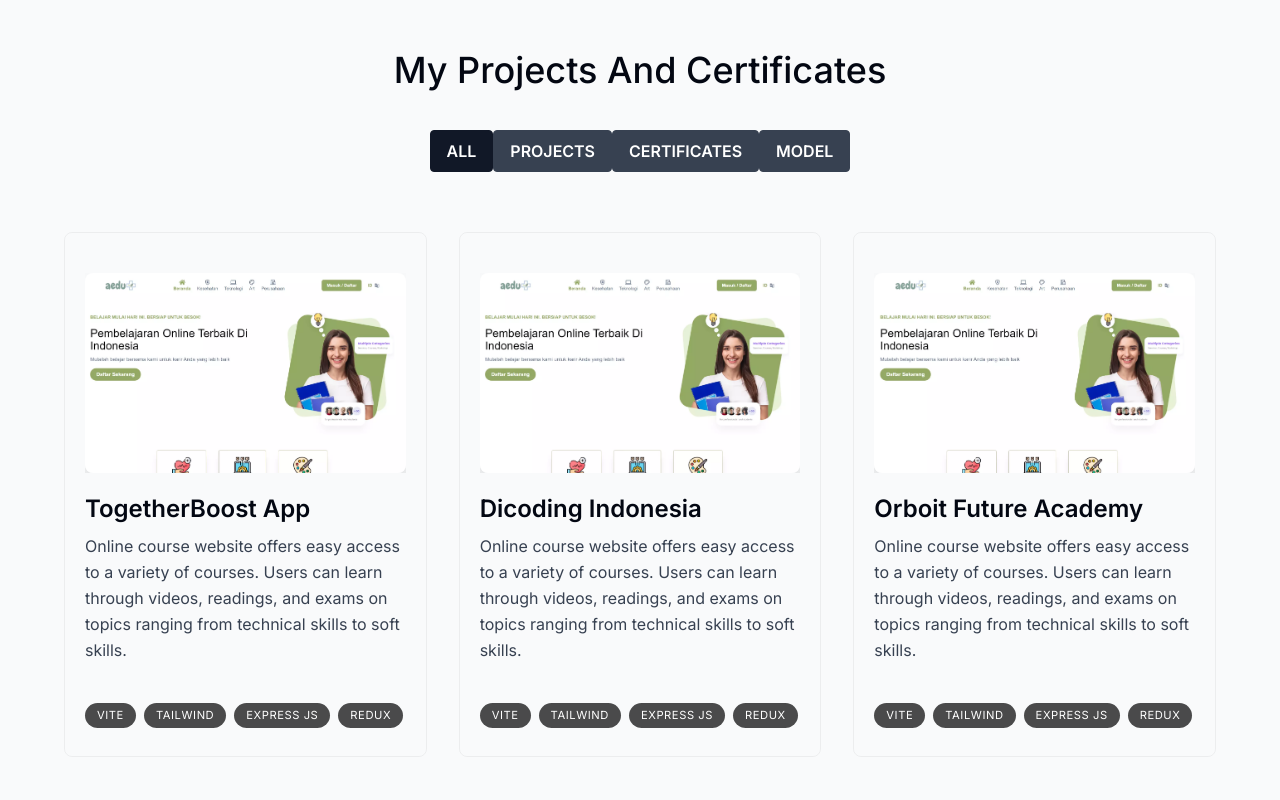
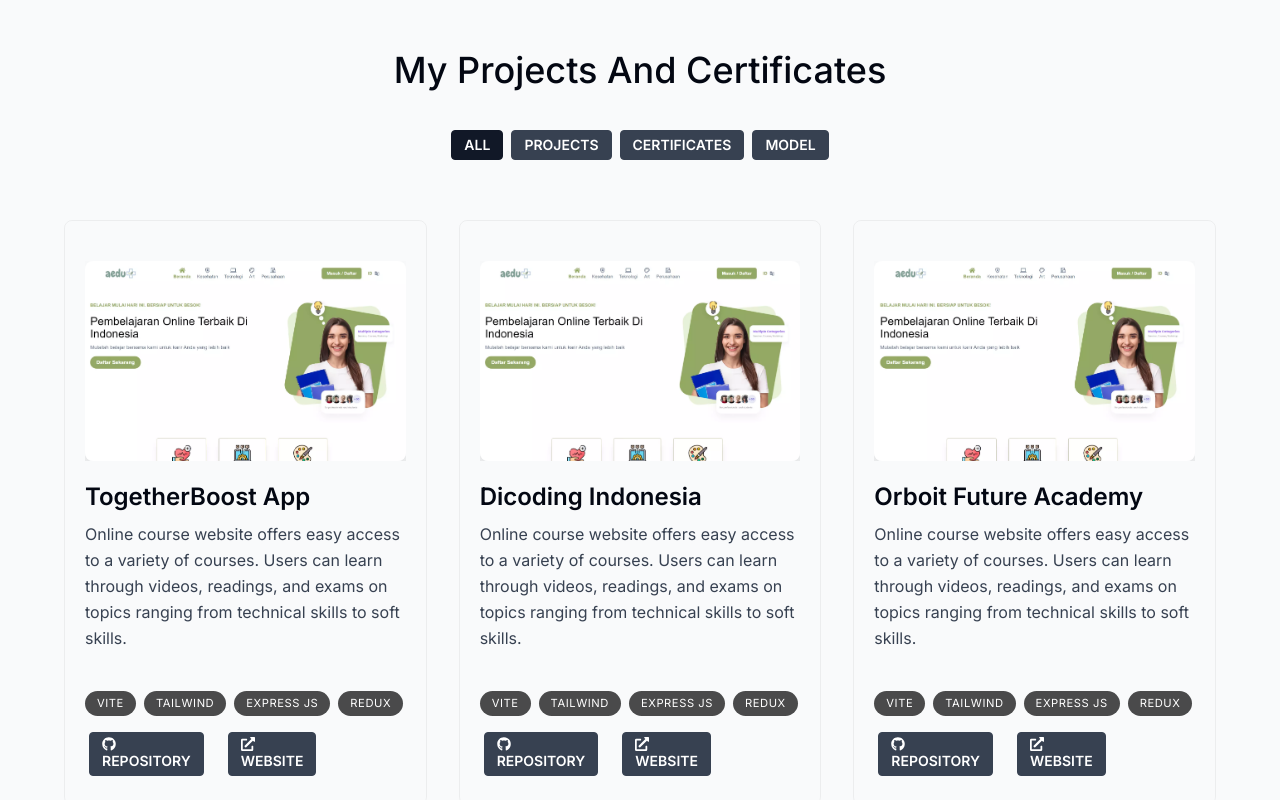
Before and after one commit to chndrwali/website-portfolio, a Next.js app: page / in a window 1280 px wide. Shown: the part 1560-2360 px from the top of the page. Built offline with nearby package versions, Linux system fonts and the light colour scheme.

Commit message:
add external link

```diff
--- a/app/globals.css
+++ b/app/globals.css
@@ -15,7 +15,7 @@
 }
 
 .btn-project {
-  @apply px-4 py-2 uppercase font-semibold text-white bg-gray-700 border border-gray-700 rounded transition duration-300 cursor-pointer dark:bg-slate-200 dark:text-gray-800;
+  @apply px-4 py-2 uppercase font-semibold text-white bg-gray-700 border border-gray-700 rounded transition duration-300 cursor-pointer dark:bg-slate-200 dark:text-gray-800 sm:text-sm sm:px-3 sm:py-1 md:mx-1;
 }
 
 .btn-project:hover {
--- a/components/project/certificates.tsx
+++ b/components/project/certificates.tsx
@@ -3,6 +3,7 @@
 import Image from 'next/image';
 import { motion, useScroll, useTransform } from 'framer-motion';
 import Link from 'next/link';
+import { FaGithub, FaExternalLinkAlt } from 'react-icons/fa';
 
 type CertificatesProps = (typeof certificatesData)[number];
 
@@ -24,7 +25,7 @@
       }}
       className="group mb-3 sm:mb-8 last:mb-0"
     >
-      <Link href={url} rel="noreferrer" target="_blank" className="block border border-black/5 rounded-lg overflow-hidden group-hover:border-gray-200 transition dark:border-white/10 dark:hover:border-white/20">
+      <div className="block border border-black/5 rounded-lg overflow-hidden group-hover:border-gray-200 transition dark:border-white/10 dark:hover:border-white/20">
         <div className="pt-4 pb-7 px-5 sm:pt-10 flex flex-col h-full">
           <div className="relative w-full h-[200px] overflow-hidden mb-5">
             <Image src={imageUrl} alt="Project I worked on" layout="fill" objectFit="cover" quality={95} className="rounded-lg shadow-2xl transition" />
@@ -38,8 +39,22 @@
               </li>
             ))}
           </ul>
+          <div className="flex gap-4 mt-4">
+            <Link href={url} target="_blank" rel="noreferrer">
+              <p className="btn-project">
+                <FaGithub />
+                Repository
+              </p>
+            </Link>
+            <Link href={url} target="_blank" rel="noreferrer">
+              <p className="btn-project">
+                <FaExternalLinkAlt />
+                Website
+              </p>
+            </Link>
+          </div>
         </div>
-      </Link>
+      </div>
     </motion.div>
   );
 }
--- a/components/project/models.tsx
+++ b/components/project/models.tsx
@@ -3,6 +3,7 @@
 import Image from 'next/image';
 import { motion, useScroll, useTransform } from 'framer-motion';
 import Link from 'next/link';
+import { FaGithub, FaExternalLinkAlt } from 'react-icons/fa';
 
 type ModelProps = (typeof modelsData)[number];
 
@@ -24,7 +25,7 @@
       }}
       className="group mb-3 sm:mb-8 last:mb-0"
     >
-      <Link href={url} rel="noreferrer" target="_blank" className="block border border-black/5 rounded-lg overflow-hidden group-hover:border-gray-200 transition dark:border-white/10 dark:hover:border-white/20">
+      <div className="block border border-black/5 rounded-lg overflow-hidden group-hover:border-gray-200 transition dark:border-white/10 dark:hover:border-white/20">
         <div className="pt-4 pb-7 px-5 sm:pt-10 flex flex-col h-full">
           <div className="relative w-full h-[200px] overflow-hidden mb-5">
             <Image src={imageUrl} alt="Project I worked on" layout="fill" objectFit="cover" quality={95} className="rounded-lg shadow-2xl transition" />
@@ -38,8 +39,22 @@
               </li>
             ))}
           </ul>
+          <div className="flex gap-4 mt-4">
+            <Link href={url} target="_blank" rel="noreferrer">
+              <p className="btn-project">
+                <FaGithub />
+                Repository
+              </p>
+            </Link>
+            <Link href={url} target="_blank" rel="noreferrer">
+              <p className="btn-project">
+                <FaExternalLinkAlt />
+                Website
+              </p>
+            </Link>
+          </div>
         </div>
-      </Link>
+      </div>
     </motion.div>
   );
 }
--- a/components/project/project.tsx
+++ b/components/project/project.tsx
@@ -3,6 +3,7 @@
 import Image from 'next/image';
 import { motion, useScroll, useTransform } from 'framer-motion';
 import Link from 'next/link';
+import { FaGithub, FaExternalLinkAlt } from 'react-icons/fa';
 
 type ProjectProps = (typeof projectsData)[number];
 
@@ -24,7 +25,7 @@
       }}
       className="group mb-3 sm:mb-8 last:mb-0"
     >
-      <Link href={url} rel="noreferrer" target="_blank" className="block border border-black/5 rounded-lg overflow-hidden group-hover:border-gray-200 transition dark:border-white/10 dark:hover:border-white/20">
+      <div className="block border border-black/5 rounded-lg overflow-hidden group-hover:border-gray-200 transition dark:border-white/10 dark:hover:border-white/20">
         <div className="pt-4 pb-7 px-5 sm:pt-10 flex flex-col h-full">
           <div className="relative w-full h-[200px] overflow-hidden mb-5">
             <Image src={imageUrl} alt="Project I worked on" layout="fill" objectFit="cover" quality={95} className="rounded-lg shadow-2xl transition" />
@@ -38,8 +39,22 @@
               </li>
             ))}
           </ul>
+          <div className="flex gap-4 mt-4">
+            <Link href={url} target="_blank" rel="noreferrer">
+              <p className="btn-project">
+                <FaGithub />
+                Repository
+              </p>
+            </Link>
+            <Link href={url} target="_blank" rel="noreferrer">
+              <p className="btn-project">
+                <FaExternalLinkAlt />
+                Website
+              </p>
+            </Link>
+          </div>
         </div>
-      </Link>
+      </div>
     </motion.div>
   );
 }
```
